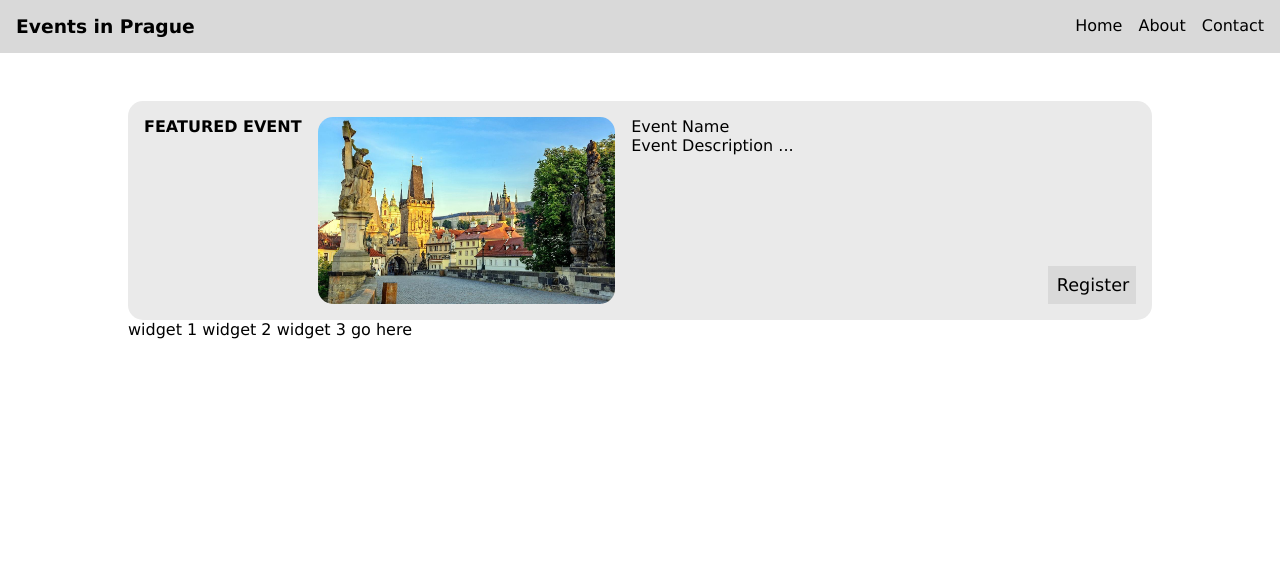
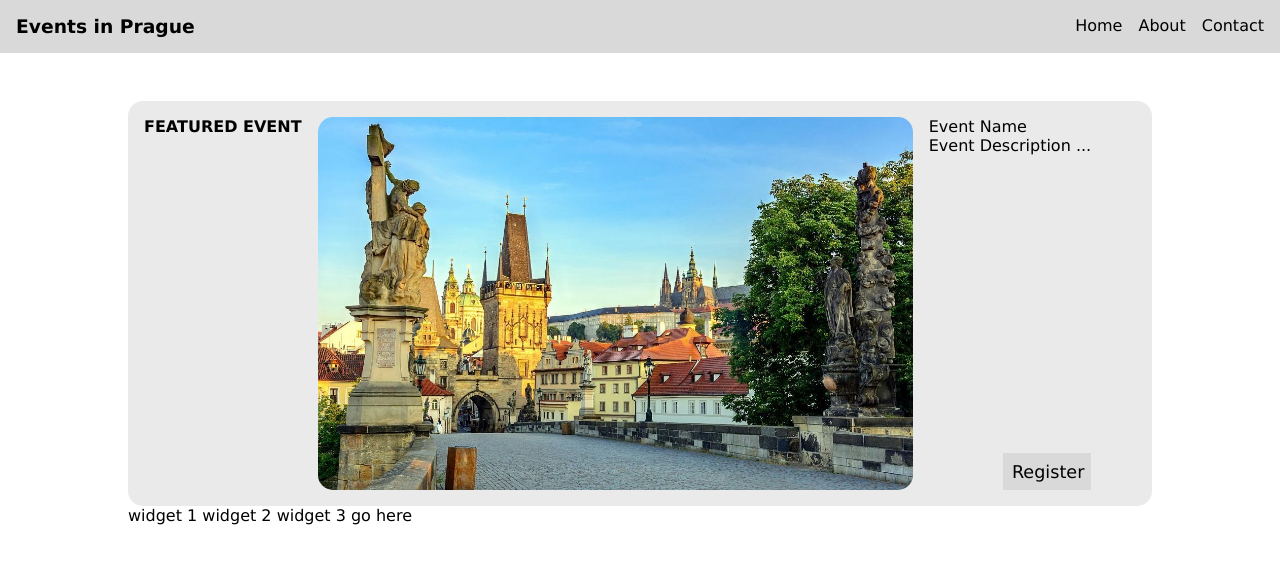
Before and after one commit to Swayndev/hackathon-project-week4, a website: page src/index.html in a window 1280 px wide. Drawn offline with nearby package versions, Linux system fonts and the light colour scheme; files that its build step writes are made by us from their sources.

```diff
--- a/src/css/style.scss
+++ b/src/css/style.scss
@@ -57,14 +57,13 @@
 		}
 
 		img {
-			width: 30%;
+			width: 60%;
 			border-radius: 15px;
 		}
 
 		.featured__event__description {
 			display: flex;
 			flex-direction: column;
-			flex-grow: 1;
 			align-items: stretch;
 
 			.btn {
--- a/src/index.html
+++ b/src/index.html
@@ -41,10 +41,10 @@
         <div class="overlay hidden"></div>
         <div class="featured__event">
             <div class="title--vertical">Featured Event</div>
-            <img src="./img/img-placeholder.jpg" alt="Prague in the golden hour">
+            <img class="fevent__image" src="./img/img-placeholder.jpg" alt="Prague in the golden hour">
             <div class="featured__event__description">
-                <div class="event__name">Event Name</div>
-                <div class="event__description">Event Description ...</div>
+                <div class="fevent__name">Event Name</div>
+                <div class="fevent__description">Event Description ...</div>
                 <div class="btn btn--register">Register</div>
             </div>
         </div>
```
Also changed, not shown: src/js/featuredEvent.js (+7 -2 lines).
